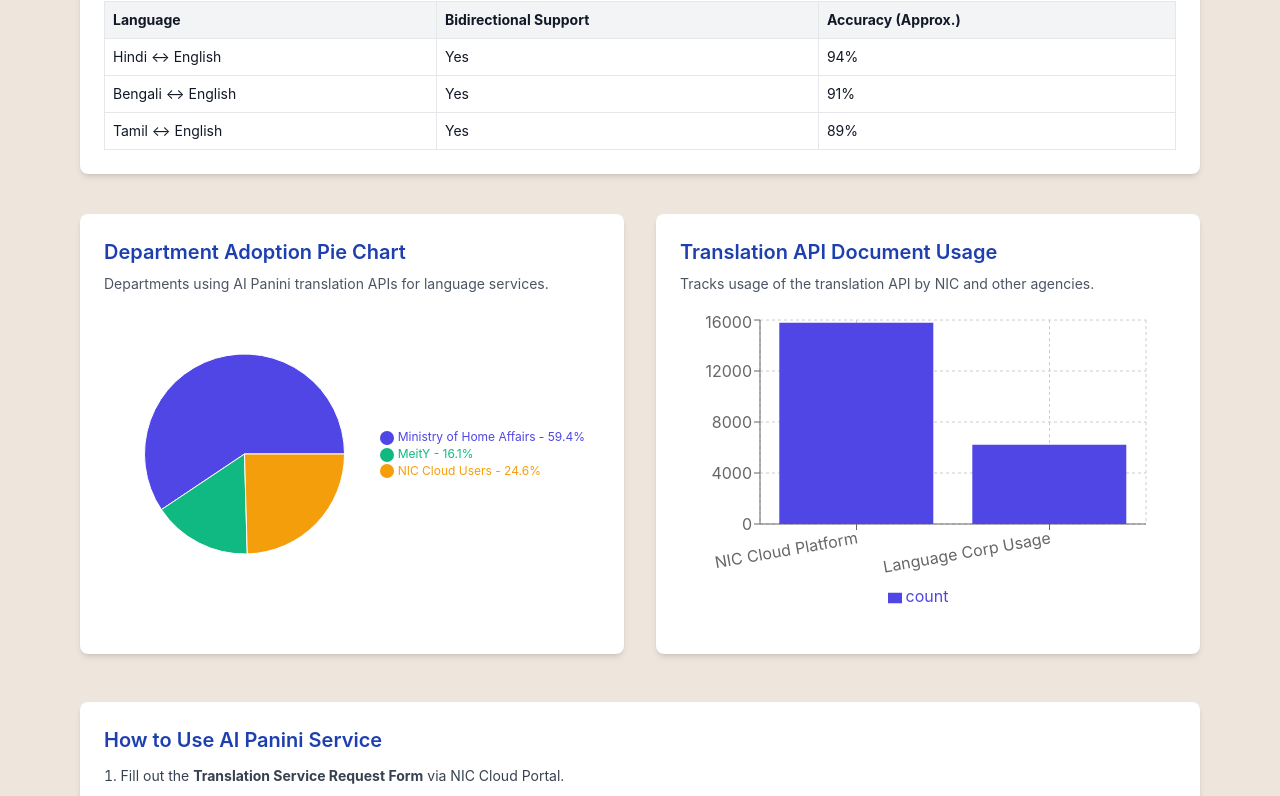
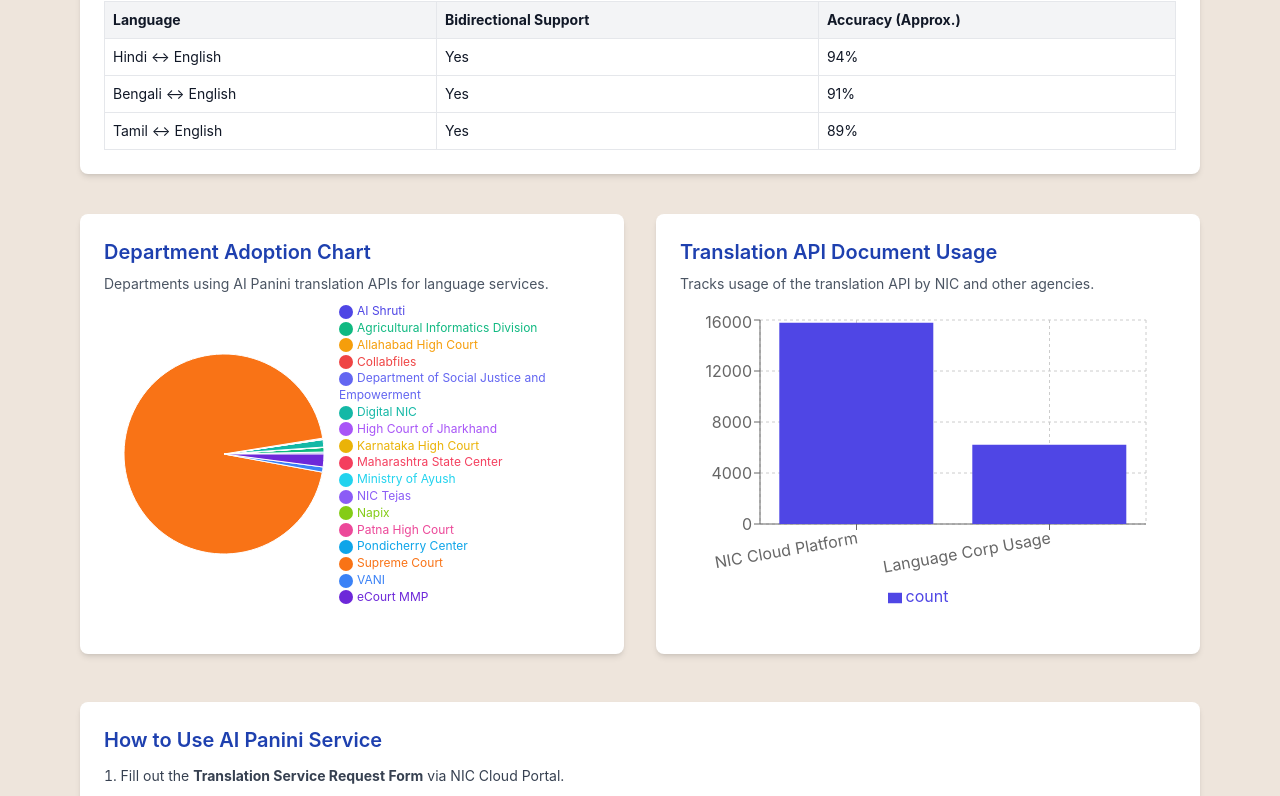
Before and after one commit to Amardeep001/ai-medha-frontend, a React (Create React App) app: page /services/ai_panini in a window 1280 px wide. Shown: the part 1847-2643 px from the top of the page. Built offline with nearby package versions, Linux system fonts and the light colour scheme.

Commit message:
pie chart data changes

```diff
--- a/src/pages/serviceDetailPages/AiPaniniDetailPage.jsx
+++ b/src/pages/serviceDetailPages/AiPaniniDetailPage.jsx
@@ -36,16 +36,30 @@
 ];
 
 const departmentChartData = [
-  { name: "Ministry of Home Affairs", value: 45672 },
-  { name: "MeitY", value: 12345 },
-  { name: "NIC Cloud Users", value: 18888 },
+  { name: "AI Shruti", value: 32295 },
+  { name: "Agricultural Informatics Division", value: 77799 },
+  { name: "Allahabad High Court", value: 11 },
+  { name: "Collabfiles", value: 4539 },
+  { name: "Department of Social Justice and Empowerment", value: 710 },
+  { name: "Digital NIC", value: 126361 },
+  { name: "High Court of Jharkhand", value: 81 },
+  { name: "Karnataka High Court", value: 9916 },
+  { name: "Maharashtra State Center", value: 583 },
+  { name: "Ministry of Ayush", value: 33 },
+  { name: "NIC Tejas", value: 11042 },
+  { name: "Napix", value: 11 },
+  { name: "Patna High Court", value: 656 },
+  { name: "Pondicherry Center", value: 9 },
+  { name: "Supreme Court", value: 9849910 },
+  { name: "VANI", value: 86444 },
+  { name: "eCourt MMP", value: 216060 },
 ];
 
 // Add percentage label for legend
 const total = departmentChartData.reduce((sum, d) => sum + d.value, 0);
 const dataWithPercentage = departmentChartData.map((d) => ({
   ...d,
-  nameWithPercent: `${d.name} - ${((d.value / total) * 100).toFixed(1)}%`,
+  nameWithPercent: `${d.name}`,
 }));
 
 const docHitsData = [
@@ -59,7 +73,25 @@
   },
 ];
 
-const COLORS = ["#4f46e5", "#10b981", "#f59e0b", "#ef4444", "#6366f1"];
+const COLORS = [
+  "#4f46e5",
+  "#10b981",
+  "#f59e0b",
+  "#ef4444",
+  "#6366f1",
+  "#14b8a6",
+  "#a855f7",
+  "#eab308",
+  "#f43f5e",
+  "#22d3ee",
+  "#8b5cf6",
+  "#84cc16",
+  "#ec4899",
+  "#0ea5e9",
+  "#f97316",
+  "#3b82f6",
+  "#6d28d9",
+];
 
 const AiPaniniDetailPage = () => {
   const navigate = useNavigate();
@@ -204,7 +236,7 @@
                 Limitations
               </h4>
               <p className="text-sm text-gray-700">
-                AI Panini processes up to 10,124 tokens per request.
+                AI Panini processes up to 1024 tokens per request.
               </p>
             </div>
           </div>
@@ -289,7 +321,7 @@
           <div className="grid grid-cols-1 lg:grid-cols-2 gap-8">
             <div className="bg-white rounded-lg shadow-md p-6">
               <h3 className="text-xl font-semibold text-blue-800 mb-2">
-                Department Adoption Pie Chart
+                Department Adoption Chart
               </h3>
               <p className="text-sm text-gray-600 mb-4">
                 Departments using AI Panini translation APIs for language
```
